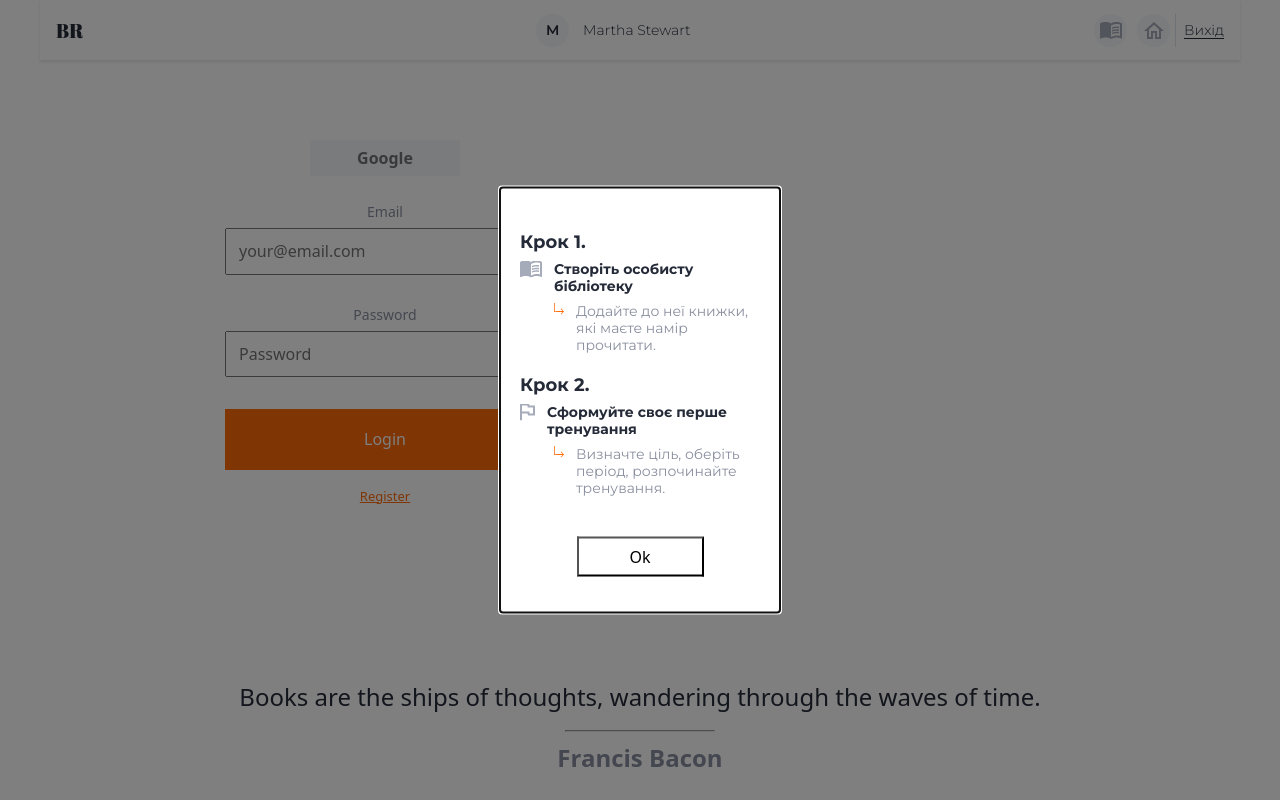
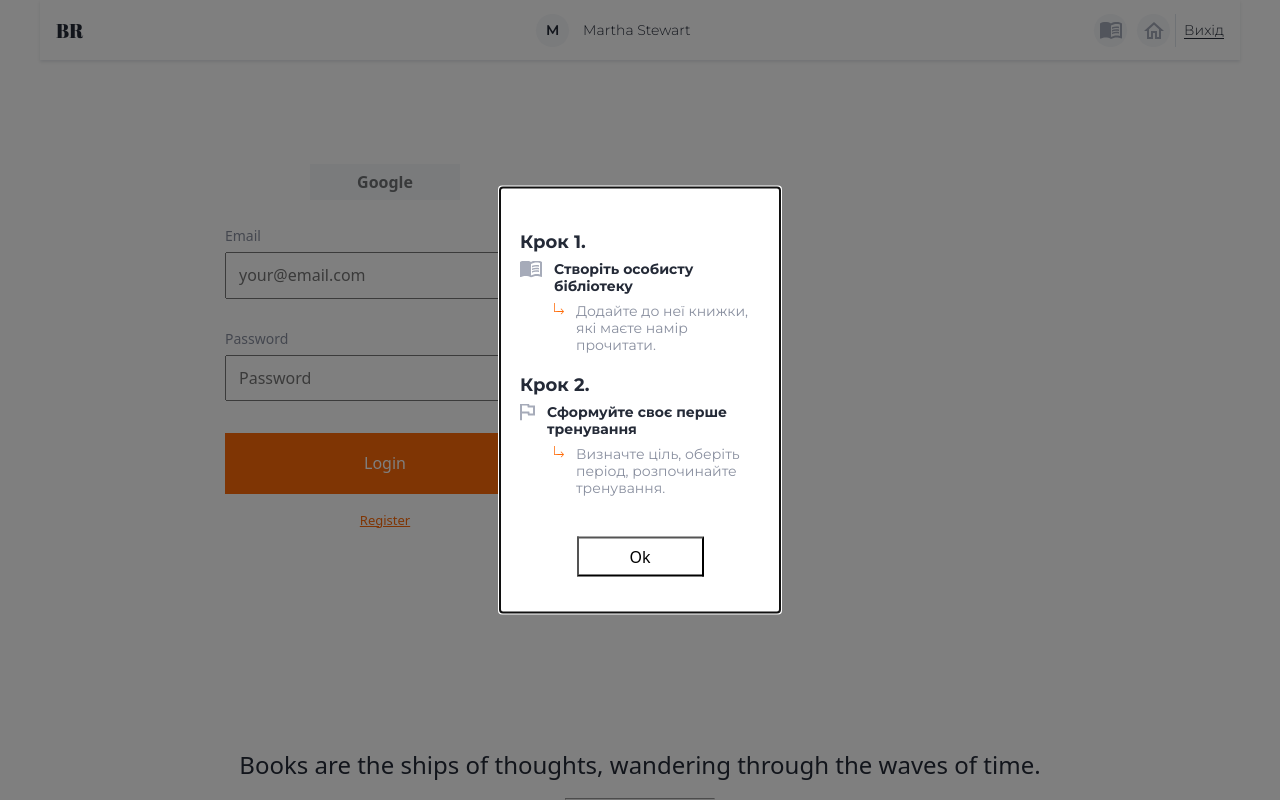
Before and after one commit to rainb00w/booker-front-end, a React (Create React App) app: page /booker-front-end/register in a window 1280 px wide. Shown: the top 800 px of the page. Built offline with nearby package versions, Linux system fonts and the light colour scheme.

Commit message:
add styles

```diff
--- a/src/pages/login/login.jsx
+++ b/src/pages/login/login.jsx
@@ -12,7 +12,7 @@ const Login = () => {
 
     return (
         <section className={styles.section}>
-            <div className={styles.form__container}>
+            <div className={styles.login__form}>
                 <div className={styles.form__border}>
                     <a className={styles.google__auth}
                     href="http://localhost:3001/api/user/google"
@@ -61,7 +61,7 @@ const Login = () => {
                     <Link className={styles.auth__link}>Register</Link>
                 </div>
             </div>
-            <div className={styles.text__container}>
+            <div className={styles.log__text}>
                 <svg className={styles.svg__qutation}>
                     <url></url>
                 </svg>
--- a/src/pages/login/login.module.css
+++ b/src/pages/login/login.module.css
@@ -2,7 +2,8 @@
     display: block;
 }
 
-.form__container {
+.login__form,
+.registr__form {
     padding: 32px 20px;
 }
 
@@ -28,6 +29,7 @@
 }
 
 .label__title {
+    text-align: left;
     font-size: 14px;
     color: white;
     margin: 0;
@@ -65,6 +67,11 @@
     color: rgb(161, 0, 0);
 }
 
+.auth__describe {
+    font-size: 13px;
+    color: #898F9F;
+}
+
 .auth__link {
     display: inline-block;
     text-align: center;
@@ -74,7 +81,7 @@
 
 /* =============================================== */
 
-.text__container {
+.log__text {
     text-align: center;
     padding: 16px 45px;
 }
@@ -82,6 +89,7 @@
 .svg__qutation {
     width: 30px;
     height: 30px;
+    margin-bottom: 10px;
 }
 
 .quote {
@@ -105,10 +113,11 @@
 
 /* =============================================== */
 .registration__text {
-
+    padding: 32px 25px 40px;
 }
 
 .title {
+    margin: 0;
     margin-bottom: 32px;
     font-weight: 400;
     font-size: 34px;
@@ -141,12 +150,19 @@
     color: #898F9F;
 }
 
+.buttons__container {}
+
+.login__button {}
+
+.register__button {}
+
 
 /* ! ==================================== !!! MEDIA !!! =============================== ! */
 
 @media screen and (min-width: 769px) {
-    .form__container {
-        padding: 40px 185px;
+    .login__form,
+    .registr__form {
+        padding: 64px 185px;
     }
 
     .form__border {
@@ -170,8 +186,12 @@
     }
 
     /* ===============================================  */
-    .text__container {
+    .log__text {
         padding: 65px 121px 70px;
+    }
+
+    .svg__qutation {
+        margin-bottom: 20px;
     }
 
     .quote {
@@ -186,6 +206,19 @@
     .author {
         font-size: 24px;
     }
+
+    /* ===============================================  */
+    .registration__text {
+        padding: 64px 160px 88px;
+    }
+
+    .title {
+        margin-bottom: 48px;
+    }
+
+    .registration__list {
+        margin-bottom: 32px;
+    }
 }
 
 @media screen and (min-width: 1281px) {
@@ -193,7 +226,21 @@
         display: flex;
     }
 
-    .text__container {
+    .login__form {
+        padding: 185px 75px 0;
+    }
+
+    .registr__form {
+        padding: 90px 75px 0;
+    }
+
+    .log__text {
         padding: 205px 167px 0px;
     }
+
+    .registration__text {
+        padding: 180px 128px 0px;
+    }
+
+
 }
--- a/src/pages/registration/registration.jsx
+++ b/src/pages/registration/registration.jsx
@@ -1,6 +1,7 @@
 import React from 'react';
 import { Formik } from 'formik';
 import * as yup from 'yup';
+import { Link } from 'react-router-dom';
 import styles from "../login/login.module.css";
 
 
@@ -15,10 +16,10 @@ const Registration = () => {
 
 
     return (
-
         <section className={styles.section}>
-            <div className={styles.form__container}>
-                <Formik
+            <div className={styles.registr__form}>
+                <div className={styles.form__border}>
+                    <Formik
                     initialValues={{
                         name: "",
                         email: "",
@@ -33,7 +34,9 @@ const Registration = () => {
                 >
                     {({ values, errors, touched, handleBlur, handleChange, handleSubmit }) => (
                     <form onSubmit={handleSubmit}>
-                        <button type='submit'>Google</button>
+                        <a className={styles.google__auth}
+                            href="http://localhost:3001/api/user/google"
+                        >Google</a>
                         <p className={styles.label__title}>Name</p>
                         <input
                             className={styles.input}
@@ -86,11 +89,17 @@ const Registration = () => {
                             {errors.confirmPassword && touched.confirmPassword ?
                                 (<p className={styles.warning}>{errors.confirmPassword}</p>) : null}
 
-                        <button className={styles.form__button} type='submit'>Register</button>
-                    </form>
-                    )}
-                </Formik>
+                            <button className={styles.form__button} type='submit'>Register</button>
+                        </form>
+                        )}
+                    </Formik>
+                    <p className={styles.auth__describe}>
+                        Already have an account?
+                        <Link className={styles.auth__link}>Login</Link>
+                    </p>
+                </div>
             </div>
+
             <div className={styles.registration__text}>
                 <h1 className={styles.title }>Books Reading</h1>
                 <h2 className={styles.subtitle}>Will help you to</h2>
@@ -117,6 +126,7 @@ const Registration = () => {
                         <p className={styles.item__text}>Become an interesting interlocutor</p>
                     </li>
                 </ul>
+                <div className={styles.buttons__container}></div>
             </div>
         </section>
 
```
